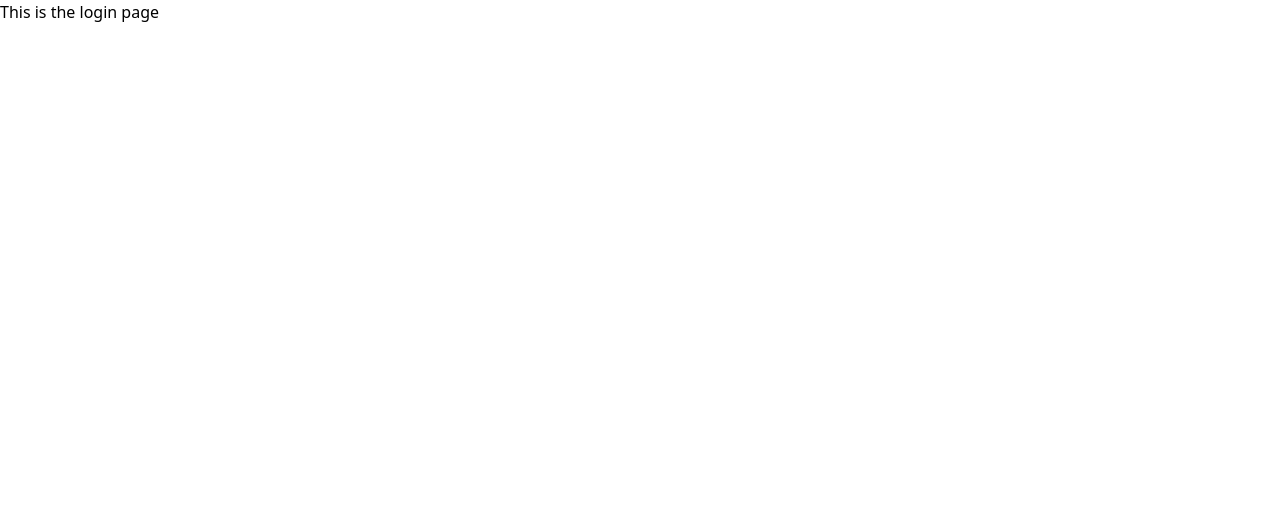
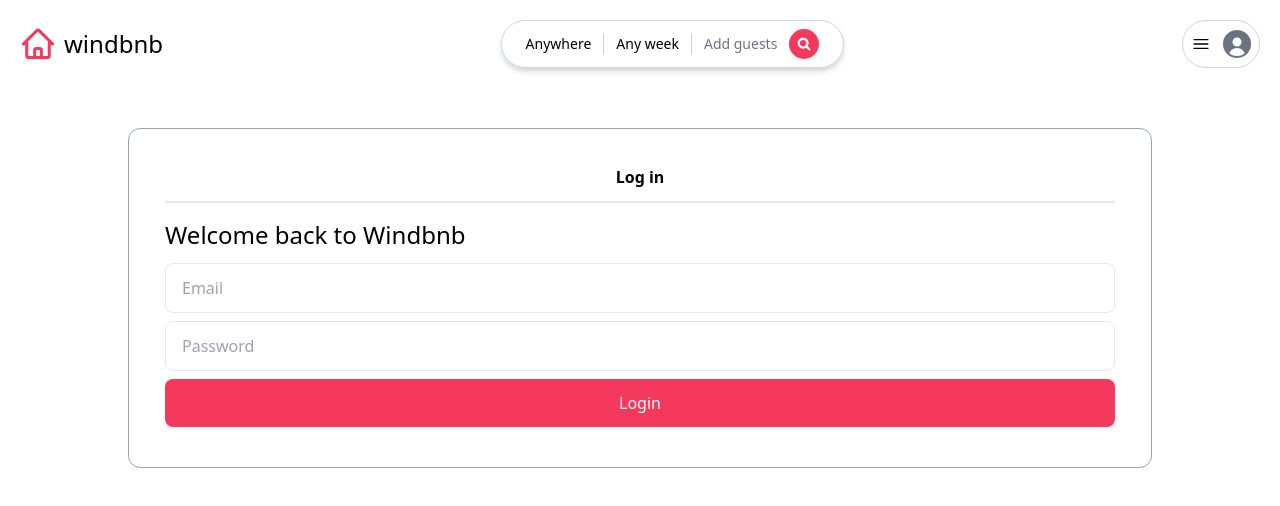
Before and after one commit to timothymei327/windbnb, a React (Create React App) app in the folder client/: page /login in a window 1280 px wide. Shown: the top 506 px of the page. Built offline with nearby package versions, Linux system fonts and the light colour scheme.

Commit message:
login page styled

```diff
--- a/client/src/App.js
+++ b/client/src/App.js
@@ -1,13 +1,17 @@
 import { Routes, Route } from 'react-router-dom'
+import Header from './components/Header'
 import Home from './pages/Home'
 import Login from './pages/Login'
 
 function App() {
   return (
-    <Routes>
-      <Route path="/" element={<Home />}></Route>
-      <Route path="/login" element={<Login />}></Route>
-    </Routes>
+    <div>
+      <Header />
+      <Routes>
+        <Route path="/" element={<Home />}></Route>
+        <Route path="/login" element={<Login />}></Route>
+      </Routes>
+    </div>
   )
 }
 
--- a/client/src/index.css
+++ b/client/src/index.css
@@ -1,3 +1,11 @@
 @tailwind base;
 @tailwind components;
 @tailwind utilities;
+
+input[type="text"],input[type="email"],input[type="password"]{
+  @apply w-full border my-1 py-3 px-4 rounded-lg
+}
+
+button.primary{
+  @apply bg-primary my-1 text-white p-3 w-full rounded-lg
+}
--- a/client/src/pages/Home.jsx
+++ b/client/src/pages/Home.jsx
@@ -1,9 +1,7 @@
-import Header from '../components/Header'
-
 const Home = () => {
   return(
-    <Header />
-  )
+    <div>Home page</div>
+    )
 }
 
 export default Home
--- a/client/src/pages/Login.jsx
+++ b/client/src/pages/Login.jsx
@@ -1,6 +1,14 @@
 const Login = () => {
   return(
-    <div>This is the login page</div>
+    <div className="mt-10 border border-gray-400 rounded-xl max-w-[80%] mx-auto p-9">
+      <h1 className="text-md font-semibold text-center border-b-2 pb-3 mb-4">Log in</h1>
+      <h1 className="text-2xl font-medium mb-2">Welcome back to Windbnb</h1>
+      <form>
+        <input type='email' placeholder='Email'/>
+        <input type='password' placeholder='Password'/>
+        <button className="primary">Login</button>
+      </form>
+    </div>
   )
 }
 
```
